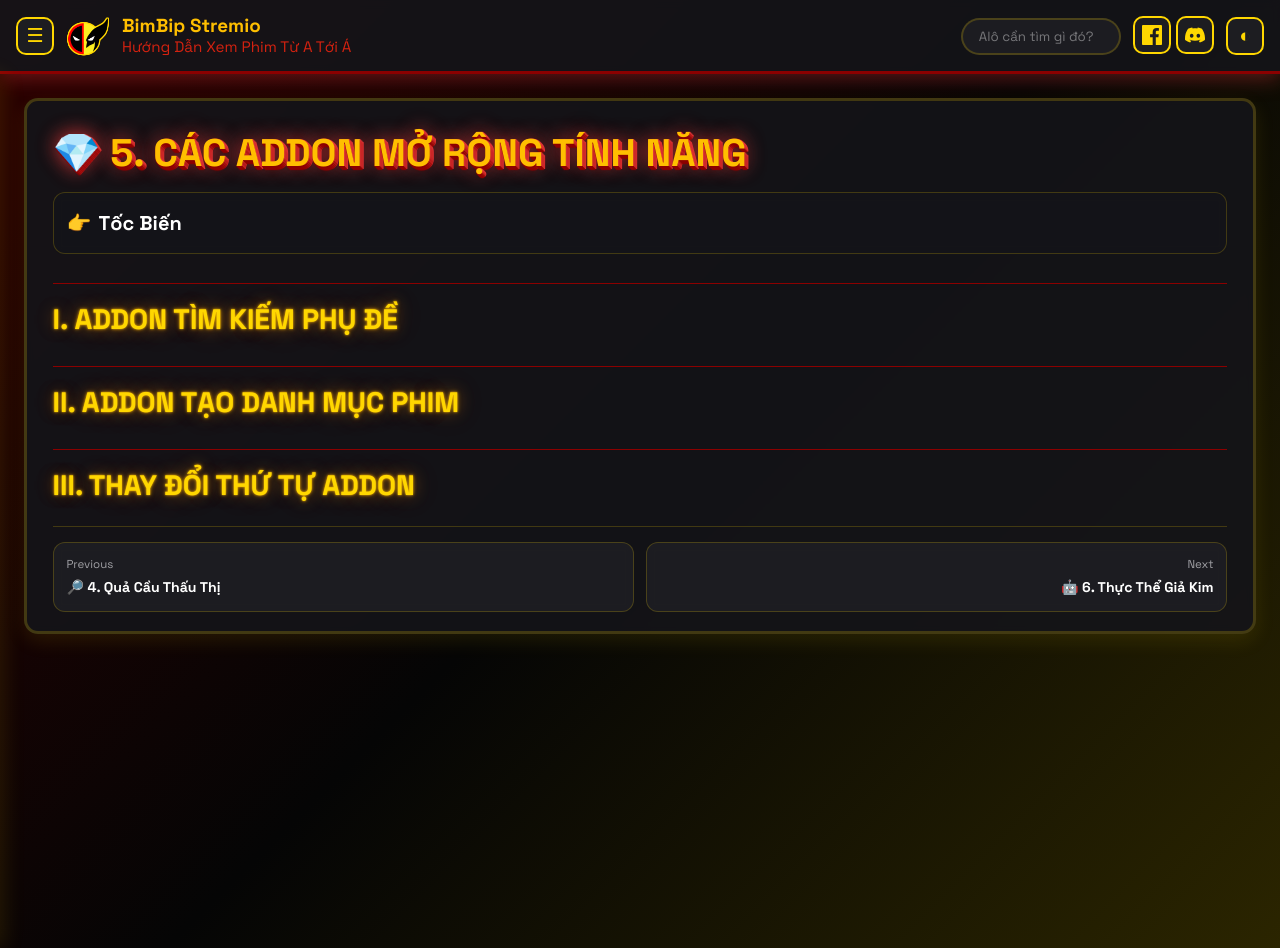
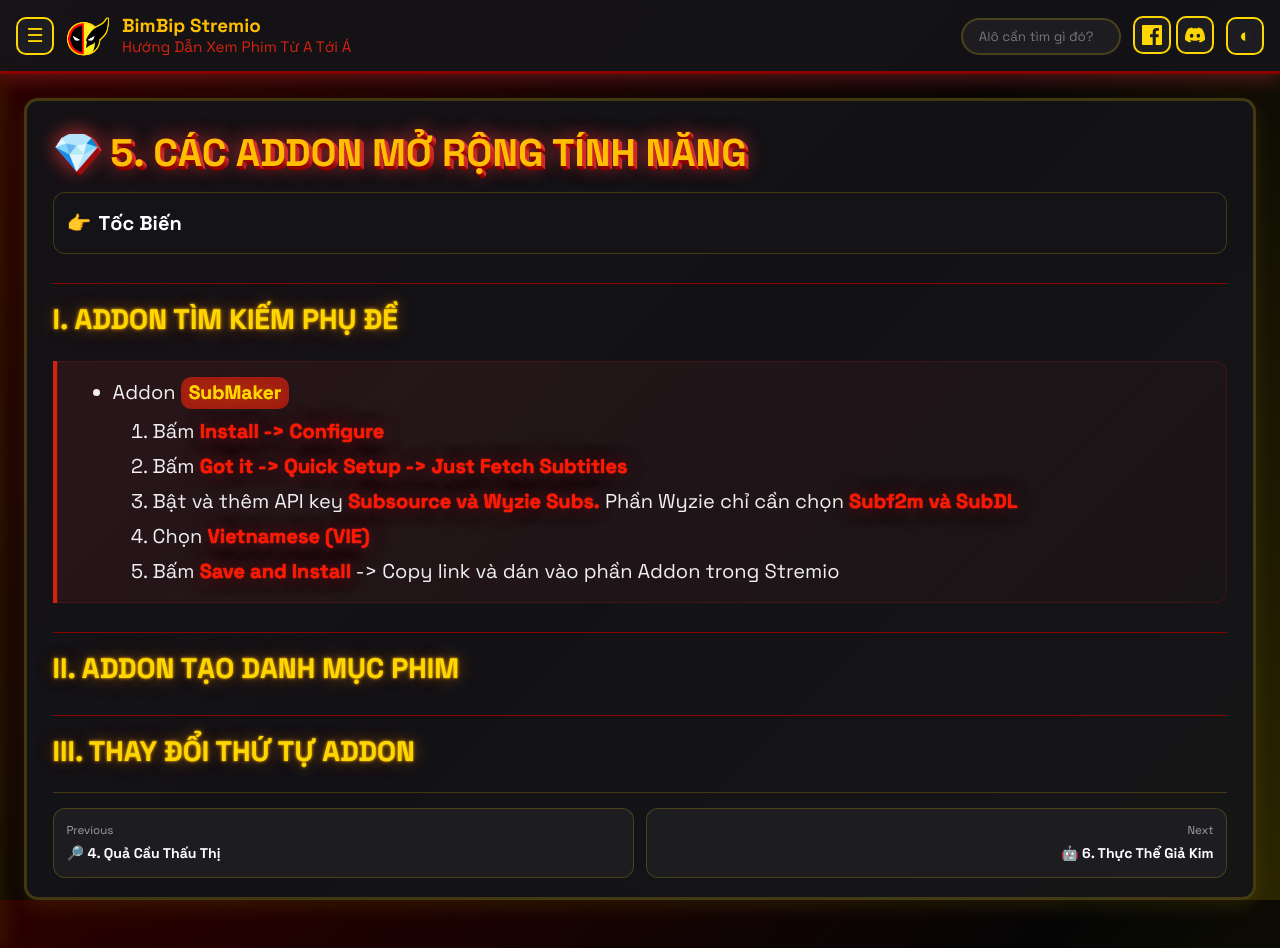
Before and after one commit to bimbipsubteam/bimbip-stremio, a Jekyll site: the page built from docs/guide/5-Addon-Expanding.md, in a window 1280 px wide and 948 px high. Built offline with Jekyll 4.4.1, drawn with Linux system fonts in a browser that asks for light colours.

Commit message:
Update 5-Addon-Expanding.md

```diff
--- a/docs/guide/5-Addon-Expanding.md
+++ b/docs/guide/5-Addon-Expanding.md
@@ -6,5 +6,13 @@
 # 💎 5. Các Addon mở rộng tính năng
 
 ## I. Addon tìm kiếm phụ đề
+>* Addon [**SubMaker**](https://stremio-addons.net/addons/submaker-elfhosted)
+>1. Bấm **<mark2>Install -> Configure</mark2>**
+>2. Bấm **<mark2>Got it -> Quick Setup -> Just Fetch Subtitles</mark2>**
+>3. Bật và thêm API key **<mark2>Subsource và Wyzie Subs.</mark2>** Phần Wyzie chỉ cần chọn **<mark2>Subf2m và SubDL</mark2>**
+>4. Chọn **<mark2>Vietnamese (VIE)</mark2>**
+>5. Bấm **<mark2>Save and Install</mark2>** -> Copy link và dán vào phần Addon trong Stremio
+
 ## II. Addon tạo danh mục phim
+
 ## III. Thay đổi thứ tự Addon
```
